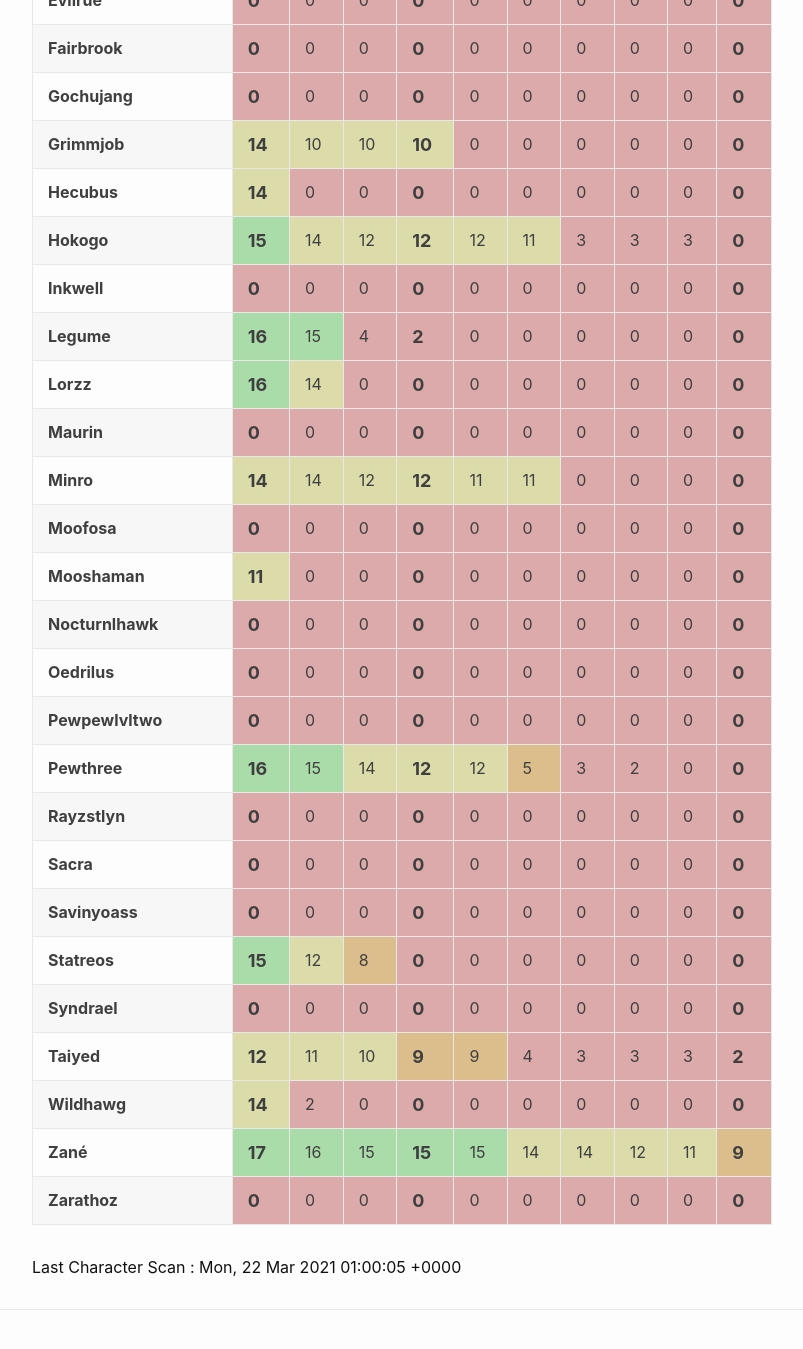
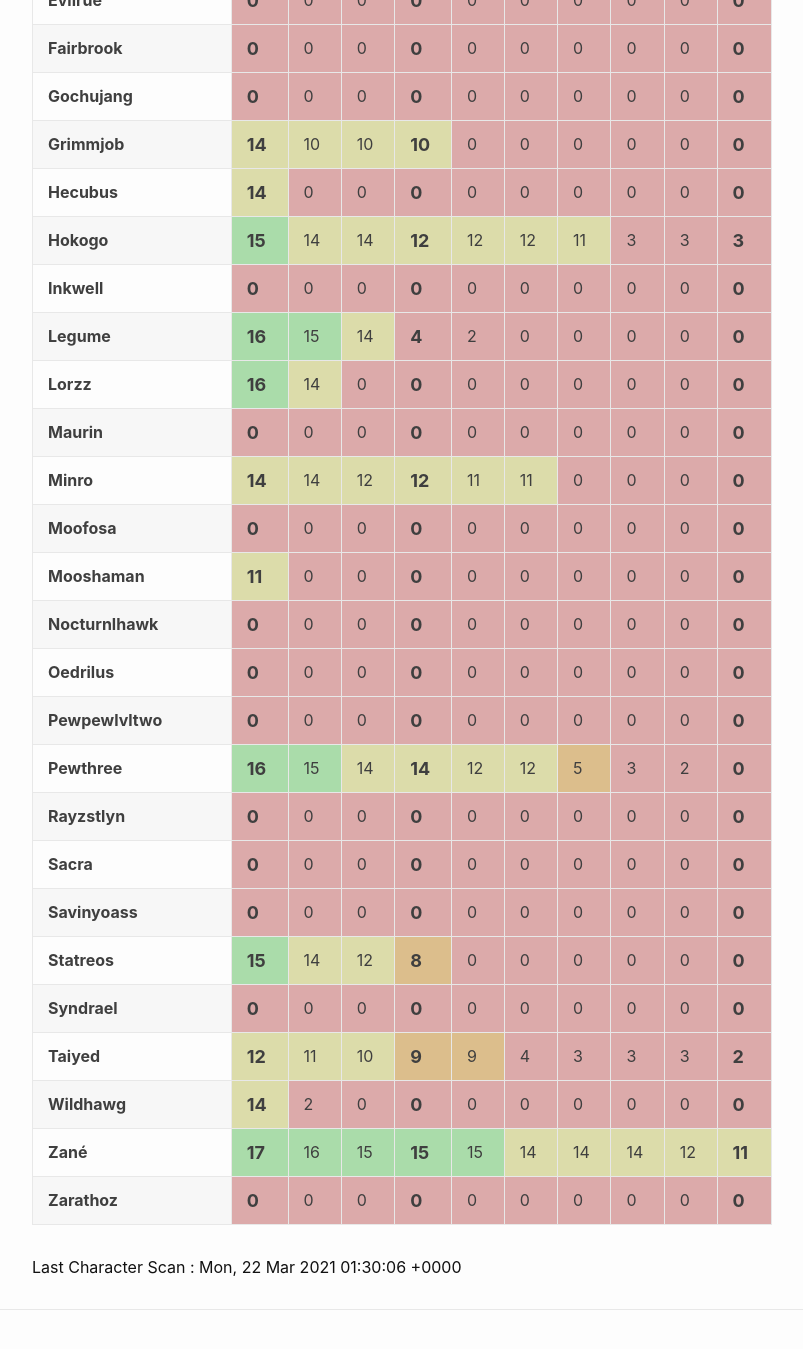
Before and after one commit to eldertribunal/keystonetracker, a Jekyll site: the page built from weekly.md, in a window 1280 px wide and 1400 px high, scrolled down 746 px. Shown: the top 1349 px of the window, without its empty margins (126-929 px from the left). Built offline with Jekyll 4.4.1, drawn with Linux system fonts in a browser that asks for light colours.

Commit message:
auto scan Mon Mar 22 01:30:49 UTC 2021

```diff
--- a/_data/scanned.json
+++ b/_data/scanned.json
@@ -1,3 +1,3 @@
 {
-  "timestamp": 1616374805
+  "timestamp": 1616376606
 }
--- a/_data/weekly.json
+++ b/_data/weekly.json
@@ -19,9 +19,9 @@
     "dungeons": [
       16,
       15,
+      14,
       4,
       2,
-      0,
       0,
       0,
       0,
@@ -215,12 +215,12 @@
       16,
       15,
       14,
+      14,
       12,
       12,
       5,
       3,
       2,
-      0,
       0
     ]
   },
@@ -309,9 +309,9 @@
       15,
       14,
       14,
+      14,
       12,
-      11,
-      9
+      11
     ]
   },
   {
@@ -454,14 +454,14 @@
     "dungeons": [
       15,
       14,
+      14,
       12,
       12,
       12,
       11,
       3,
       3,
-      3,
-      0
+      3
     ]
   },
   {
@@ -498,9 +498,9 @@
     "name": "Statreos",
     "dungeons": [
       15,
+      14,
       12,
       8,
-      0,
       0,
       0,
       0,
```
